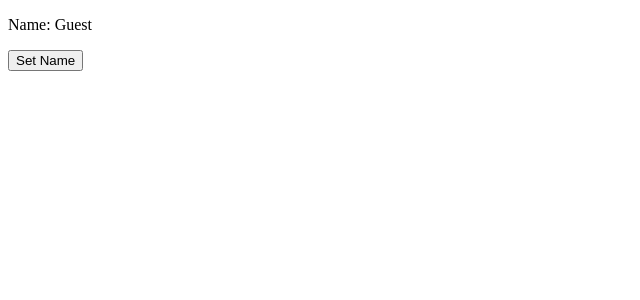
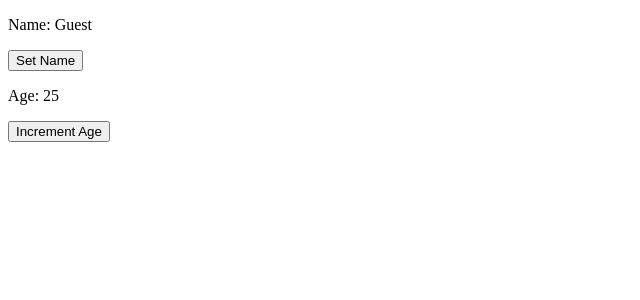
Before and after one commit to tanjirhc/useState2, a React (Vite) app: page / in a window 1280 px wide. Shown: the top 300 px of the page, without its empty margins (0-640 px from the left). Built offline with nearby package versions, Linux system fonts and the light colour scheme.

Commit message:
increment Age

```diff
--- a/src/MyComponent.jsx
+++ b/src/MyComponent.jsx
@@ -3,15 +3,23 @@ import React, {useState} from 'react';
 function MyComponent() {
 
     const [name, setName] = useState("Guest");
+    const [age, setAge] = useState(25);
+
 
     const updateName = () => {
         setName("Tanjir Hasan");
         console.log("Name has been set to Tanjir Hasan");
     }
+    const incrementAge = () => {
+        setAge(age + 1);
+        console.log("Age has been incremented");
+    }
 
     return(<div>
         <p>Name: {name}</p>
         <button onClick={updateName}>Set Name</button>
+        <p>Age: {age}</p>
+        <button onClick={incrementAge}>Increment Age</button>
     </div>)
 }
 
```
